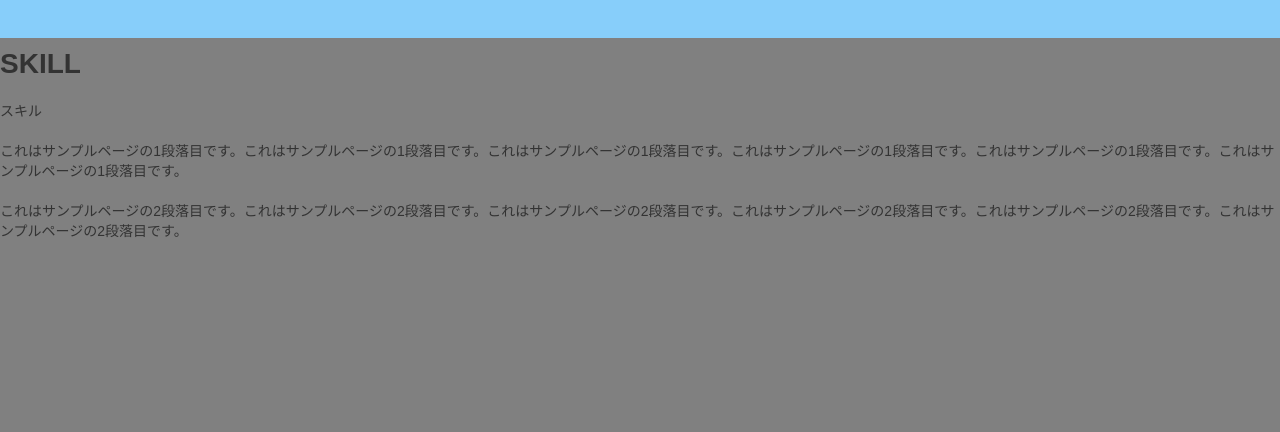
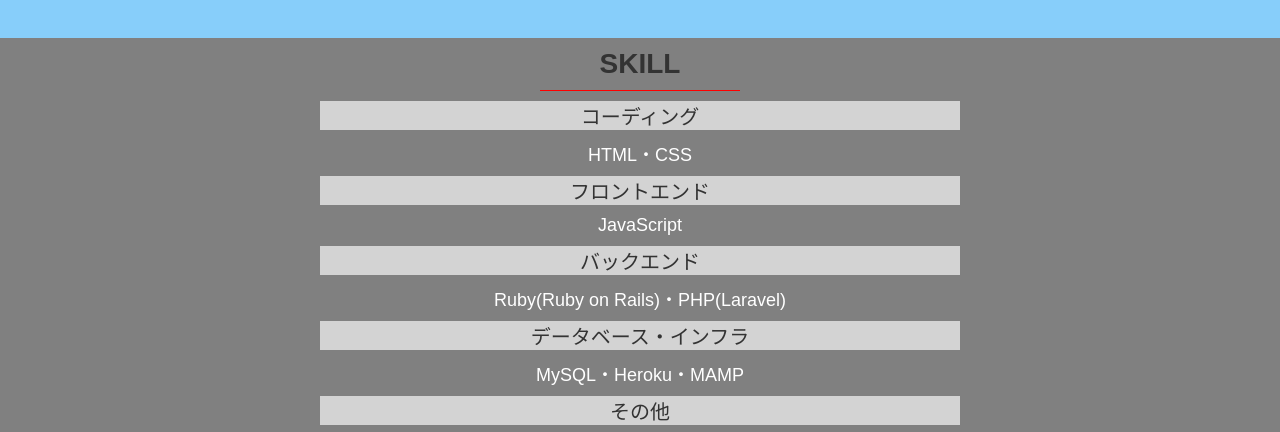
Before and after one commit to yutofujiki/sample_for_githubpages, a plain HTML site: page index.html in a window 1280 px wide. Shown: the part 362-794 px from the top of the page. Drawn offline with Linux system fonts and the light colour scheme.

Commit message:
skill 欄完成

```diff
--- a/index.html
+++ b/index.html
@@ -48,14 +48,29 @@
 
       <div class="skill_view">
         <div class="skill">
-          <h1>SKILL</h1>
-          <p>スキル</p>
-          <p class="firstbox">
-            これはサンプルページの1段落目です。これはサンプルページの1段落目です。これはサンプルページの1段落目です。これはサンプルページの1段落目です。これはサンプルページの1段落目です。これはサンプルページの1段落目です。
-          </p>
-          <p class="secondbox">
-            これはサンプルページの2段落目です。これはサンプルページの2段落目です。これはサンプルページの2段落目です。これはサンプルページの2段落目です。これはサンプルページの2段落目です。これはサンプルページの2段落目です。
-          </p>
+          <h1 class="skill-headname">SKILL</h1>
+          <ul class="skills">
+            <li class="skill-parts">
+              <div class="skill-title">コーディング</div>
+              <div class="skill-sub">HTML・CSS</div>
+            </li>
+            <li class="skill-parts">
+              <div class="skill-title">フロントエンド</div>
+              <div class="skill-sub"> JavaScript</div>
+            </li>
+            <li class="skill-parts">
+              <div class="skill-title">バックエンド</div>
+              <div class="skill-sub">Ruby(Ruby on Rails)・PHP(Laravel)</div>
+            </li>
+            <li class="skill-parts">
+              <div class="skill-title">データベース・インフラ</div>
+              <div class="skill-sub">MySQL・Heroku・MAMP</div>
+            </li>
+            <li class="skill-parts">
+              <div class="skill-title">その他</div>
+              <div class="skill-sub">Github・Slack</div>
+            </li>
+          </ul>
         </div>
       </div>
 
--- a/style.css
+++ b/style.css
@@ -71,7 +71,7 @@ header {
 }
 
 .left-profile {
-  width: calc(100vw - 60vw);
+  width: calc(100vw - 50vw);
   margin:100px 0 50px 50px;
   text-align : center
 }
@@ -84,7 +84,7 @@ header {
 }
 
 .right-profile {
- width: 60vw;
+ width: 50vw;
  margin:100px 50px 50px 0;
 }
 
@@ -93,6 +93,32 @@ header {
   height: 450px;
 }
 
+.skill-headname {
+  text-align: center;
+  border-bottom: 1px solid red;
+  width: 200px;
+  margin: auto;
+}
+
+.skills {
+  text-align: center;
+  width: 50vw;
+  margin: 0 auto;
+}
+
+  .skill-title {
+    background-color: lightgrey;
+    margin-top: 10px;
+    font-size: 20px;
+  }
+
+  .skill-sub {
+    margin-top: 10px;
+    font-size: 18px;
+    color: white;
+  }
+
+
 .works_view {
   background-color: lightskyblue;
   height: 450px;
```
